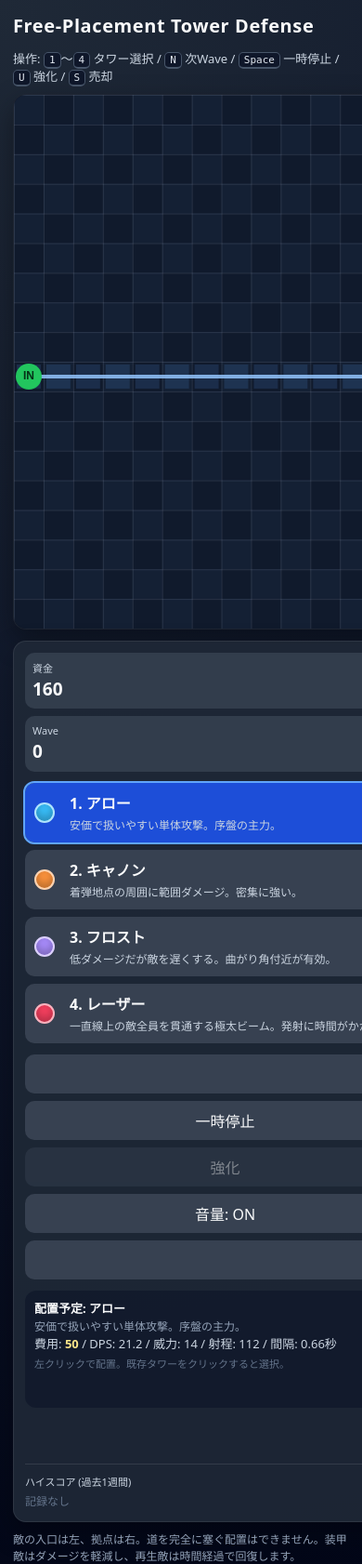
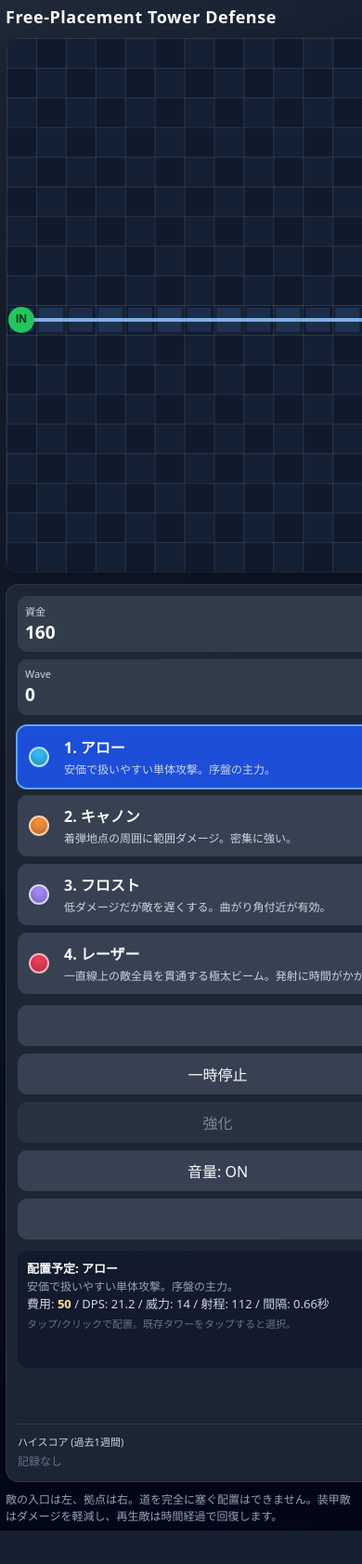
Before and after one commit to HiroshiOkada/td, a Flask app: page / in a window 390 px wide; the page is wider, and only the part inside the window is pictured. Shown: the top 1682 px of that part at 93% size. After the commit the page ends 1646 px from the top of that part, so only its background shows below. Run offline with Flask 3, Linux system fonts and the light colour scheme; data that the repository does not hold is empty.

Commit message:
Improve mobile responsive design, viewport meta tag, and CSS styles

```diff
--- a/templates/index.html
+++ b/templates/index.html
@@ -2,41 +2,56 @@
 <html lang="ja">
 <head>
 <meta charset="utf-8">
-<meta name="viewport" content="width=device-width, initial-scale=1">
+<meta name="viewport" content="width=device-width, initial-scale=1.0, maximum-scale=1.0, user-scalable=no, viewport-fit=cover">
 <title>Free-Placement Tower Defense</title>
 <style>
   :root { --bg:#111827; --panel:#1f2937; --panel2:#374151; --text:#f9fafb; --muted:#cbd5e1; --accent:#60a5fa; }
-  * { box-sizing: border-box; }
-  body { margin:0; min-height:100vh; font-family:system-ui,-apple-system,BlinkMacSystemFont,"Segoe UI",sans-serif; background:radial-gradient(circle at top left,#1f2937 0,#0f172a 48%,#020617 100%); color:var(--text); }
-  .wrap { width:min(1180px,100vw); margin:0 auto; padding:14px; }
+  * { box-sizing: border-box; -webkit-tap-highlight-color: transparent; }
+  body { margin:0; min-height:100vh; font-family:system-ui,-apple-system,BlinkMacSystemFont,"Segoe UI",sans-serif; background:radial-gradient(circle at top left,#1f2937 0,#0f172a 48%,#020617 100%); color:var(--text); user-select: none; -webkit-user-select: none; }
+  .wrap { width:min(1180px,100vw); margin:0 auto; padding:10px; }
   header { display:flex; align-items:center; justify-content:space-between; gap:12px; margin-bottom:10px; }
   h1 { margin:0; font-size:20px; letter-spacing:.03em; }
   .sub { color:var(--muted); font-size:13px; }
   .game { display:grid; grid-template-columns:minmax(0,896px) 250px; gap:12px; align-items:start; }
-  canvas { width:100%; max-width:896px; height:auto; border-radius:14px; background:#0b1220; box-shadow:0 12px 30px rgba(0,0,0,.35); border:1px solid rgba(255,255,255,.08); image-rendering:crisp-edges; cursor:crosshair; touch-action:none; }
+  canvas { width:100%; max-width:896px; height:auto; border-radius:14px; background:#0b1220; box-shadow:0 12px 30px rgba(0,0,0,.35); border:1px solid rgba(255,255,255,.08); image-rendering:crisp-edges; cursor:crosshair; touch-action:none; display:block; }
   aside { background:rgba(31,41,55,.92); border:1px solid rgba(255,255,255,.08); border-radius:14px; padding:12px; box-shadow:0 12px 30px rgba(0,0,0,.28); }
   .stats { display:grid; grid-template-columns:1fr 1fr; gap:8px; margin-bottom:12px; }
   .stat { background:rgba(55,65,81,.85); border-radius:10px; padding:8px; min-height:48px; }
   .label { display:block; font-size:11px; color:var(--muted); margin-bottom:2px; }
   .value { font-size:19px; font-weight:700; }
   .tower-list { display:grid; gap:8px; margin-bottom:12px; }
-  button { appearance:none; border:0; border-radius:10px; background:var(--panel2); color:var(--text); padding:9px 10px; font:inherit; cursor:pointer; transition:transform .05s ease,filter .15s ease,background .15s ease; }
+  button { appearance:none; border:0; border-radius:10px; background:var(--panel2); color:var(--text); padding:10px 12px; font:inherit; cursor:pointer; min-height:44px; transition:transform .05s ease,filter .15s ease,background .15s ease; touch-action:manipulation; }
   button:hover { filter:brightness(1.08); }
   button:active { transform:translateY(1px); }
   button:disabled { opacity:.45; cursor:not-allowed; }
-  .towerBtn { display:grid; grid-template-columns:30px 1fr auto; gap:8px; align-items:center; text-align:left; }
+  .towerBtn { display:grid; grid-template-columns:30px 1fr auto; gap:8px; align-items:center; text-align:left; min-height:48px; }
   .towerBtn.selected { outline:2px solid var(--accent); background:#1d4ed8; }
   .swatch { width:22px; height:22px; border-radius:999px; border:2px solid rgba(255,255,255,.6); box-shadow:inset 0 -4px 8px rgba(0,0,0,.25); }
   .small { color:var(--muted); font-size:12px; }
   .cost { font-weight:700; color:#fde68a; }
   .controls { display:grid; grid-template-columns:1fr 1fr; gap:8px; margin-bottom:12px; }
   .controls .wide { grid-column:1 / -1; }
-  .info { background:rgba(15,23,42,.75); border-radius:12px; padding:10px; min-height:126px; font-size:13px; line-height:1.45; color:var(--muted); }
+  .info { background:rgba(15,23,42,.75); border-radius:12px; padding:10px; min-height:126px; font-size:13px; line-height:1.45; color:var(--muted); user-select: text; -webkit-user-select: text; }
   .info b { color:var(--text); }
-  .msg { margin-top:10px; color:#bfdbfe; min-height:38px; font-size:13px; line-height:1.4; }
+  .msg { margin-top:10px; color:#bfdbfe; min-height:38px; font-size:13px; line-height:1.4; user-select: text; -webkit-user-select: text; }
   kbd { background:#0f172a; border:1px solid #475569; border-bottom-width:2px; border-radius:5px; padding:1px 5px; font-size:11px; color:#e2e8f0; }
   footer { color:#94a3b8; font-size:12px; line-height:1.5; margin-top:10px; }
-  @media (max-width:980px) { .game { grid-template-columns:1fr; } aside { max-width:896px; } header { align-items:flex-start; flex-direction:column; } }
+  @media (max-width:980px) {
+    .wrap { padding:6px; }
+    .game { grid-template-columns:1fr; }
+    aside { max-width:896px; width:100%; }
+    header { align-items:flex-start; flex-direction:column; gap:4px; }
+    .sub { font-size:11px; }
+    .tower-list { grid-template-columns:repeat(2, 1fr); }
+    .stats { grid-template-columns:repeat(4, 1fr); }
+    .controls { grid-template-columns:repeat(2, 1fr); }
+  }
+  @media (max-width:480px) {
+    h1 { font-size:18px; }
+    .sub { display:none; }
+    .stats { grid-template-columns:repeat(2, 1fr); }
+    .tower-list { grid-template-columns:1fr; }
+  }
 </style>
 </head>
 <body>
@@ -427,7 +442,7 @@
       const type=TOWER_TYPES[state.selectedType];
       const s=getTowerStats({type:state.selectedType,level:1});
       const dps=(s.damage/s.cooldown).toFixed(1);
-      el.info.innerHTML=`<b>配置予定: ${type.name}</b><br><span style="font-size:12px;color:#94a3b8;">${type.desc}</span><br>費用: <span style="color:#fde68a;font-weight:bold;">${type.cost}</span> / DPS: ${dps} / 威力: ${s.damage} / 射程: ${s.range} / 間隔: ${s.cooldown.toFixed(2)}秒<br>${s.splash?"攻撃範囲: "+s.splash+"px<br>":""}${s.slow?"鈍足効果: "+Math.round((1-s.slow)*100)+"% / "+s.slowTime.toFixed(1)+"秒<br>":""}<span style="font-size:11px;color:#64748b;display:block;margin-top:4px;">左クリックで配置。既存タワーをクリックすると選択。</span>`;
+      el.info.innerHTML=`<b>配置予定: ${type.name}</b><br><span style="font-size:12px;color:#94a3b8;">${type.desc}</span><br>費用: <span style="color:#fde68a;font-weight:bold;">${type.cost}</span> / DPS: ${dps} / 威力: ${s.damage} / 射程: ${s.range} / 間隔: ${s.cooldown.toFixed(2)}秒<br>${s.splash?"攻撃範囲: "+s.splash+"px<br>":""}${s.slow?"鈍足効果: "+Math.round((1-s.slow)*100)+"% / "+s.slowTime.toFixed(1)+"秒<br>":""}<span style="font-size:11px;color:#64748b;display:block;margin-top:4px;">タップ/クリックで配置。既存タワーをタップすると選択。</span>`;
     } for(const btn of document.querySelectorAll(".towerBtn")){ btn.classList.toggle("selected",btn.dataset.type===state.selectedType&&!state.selectedTower); const type=TOWER_TYPES[btn.dataset.type]; btn.disabled=state.gameOver||state.money<type.cost; }
   }
   function buildTowerButtons(){ el.towerList.innerHTML=""; for(const key of typeOrder){ const t=TOWER_TYPES[key], btn=document.createElement("button"); btn.className="towerBtn";btn.dataset.type=key;btn.innerHTML=`<span class="swatch" style="background:${t.color}"></span><span><b>${t.hotkey}. ${t.name}</b><br><span class="small">${t.desc}</span></span><span class="cost">${t.cost}</span>`; btn.addEventListener("click",()=>{state.selectedType=key;state.selectedTower=null;updateUI();}); el.towerList.appendChild(btn); } }
```
Also changed, not shown: .task/000-001_モバイル対応実装計画.md.
